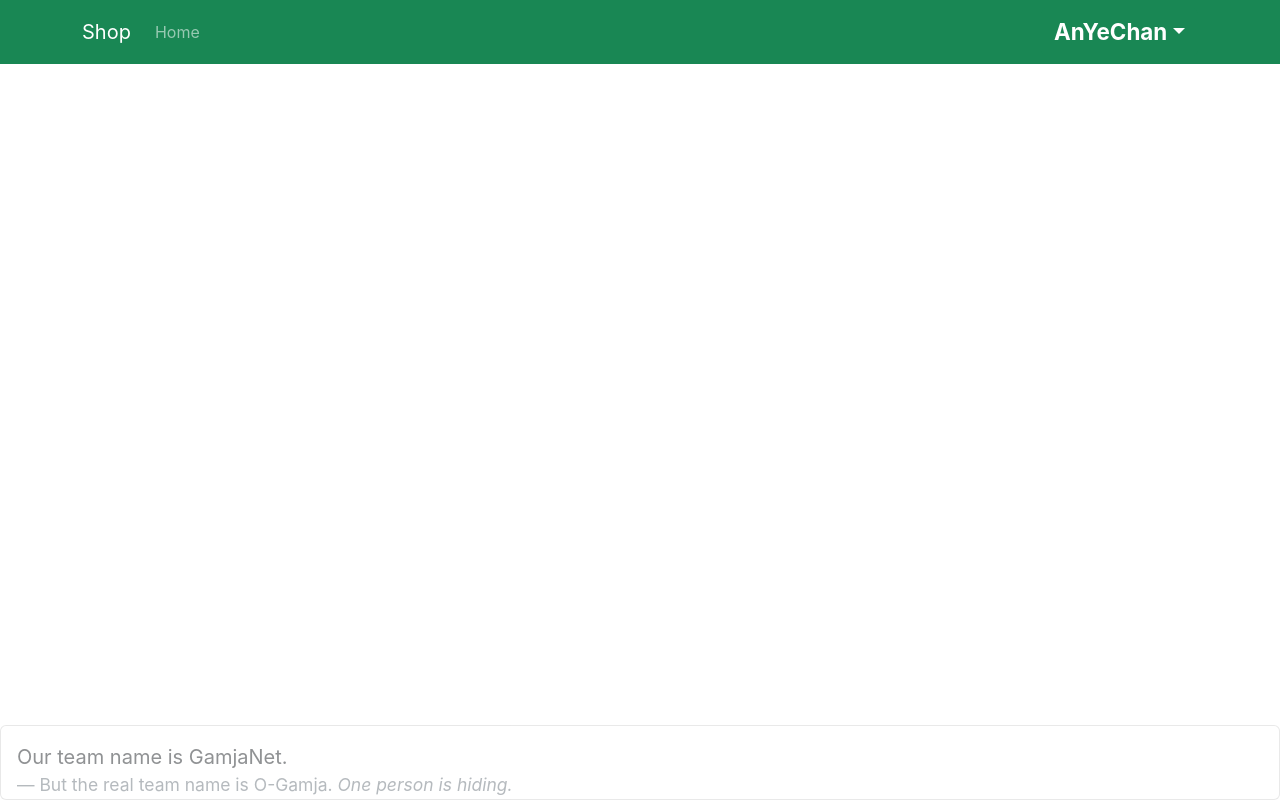
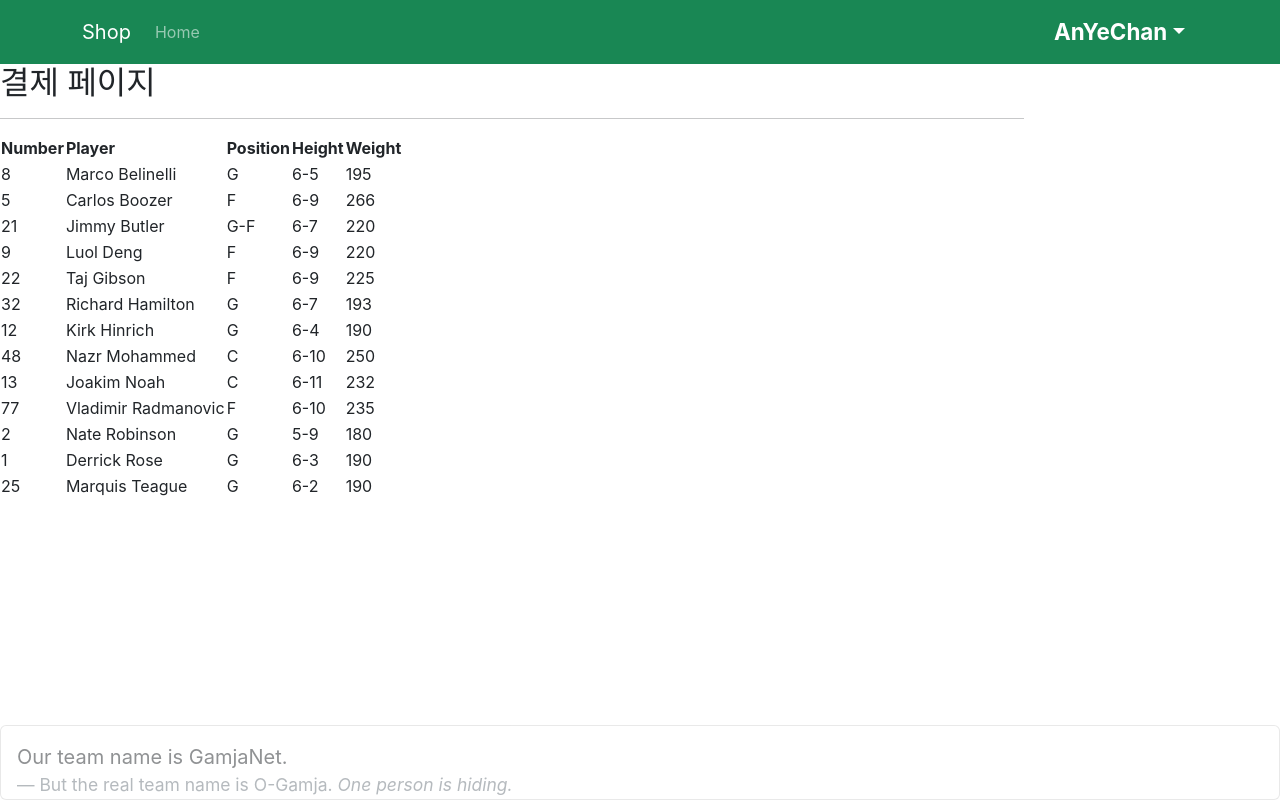
Before and after one commit to yes6686/shop4-front, a React (Create React App) app: page /direct in a window 1280 px wide. Built offline with nearby package versions, Linux system fonts and the light colour scheme.

Commit message:
added tmp directpage

```diff
--- a/src/App.css
+++ b/src/App.css
@@ -136,6 +136,7 @@
   cursor: not-allowed; /* 커서 변경 */
 }
 
+
 /* 경고 버튼 스타일 */
 .alert-warning {
   background-color: #ffc107; /* 배경색 (노란색) */
--- a/src/App.js
+++ b/src/App.js
@@ -1,4 +1,5 @@
 import './App.css';
+import './Detail.css'
 import { Route, Routes } from 'react-router-dom';
 import Header from './components/Header';
 import Footer from './components/Footer';
@@ -7,6 +8,7 @@ import Detail from './routes/Detail';
 import Cart from './routes/Cart';
 import MyPage from './routes/MyPage';
 import RecentlyViewed from './routes/RecentlyViewed';
+import Direct from './routes/Direct';
 
 function App() {
 
@@ -19,6 +21,7 @@ function App() {
           <Route path='/cart' element={<Cart/>} />
           <Route path='/myPage' element={<MyPage/>}/>
           <Route path='/recentlyViewed' element={<RecentlyViewed/>}/>
+          <Route path='/direct' element={<Direct/>}></Route>
         </Routes>
         {/* footer 박스로 클릭안되는 현상 처리 */}
         <br/><br/><br/>
--- /dev/null
+++ b/src/Detail.css
@@ -0,0 +1,17 @@
+
+.buy-button {
+    background-color: #5858FA; /* 배경색 (초록색) */
+    color: white; /* 글자색 */
+    font-size: 25px; /* 글자 크기 */
+    font-weight: bold; /* 글자 굵기 */
+    padding: 12px 20px; /* 상하, 좌우 여백 */
+    border: none; /* 테두리 없음 */
+    border-radius: 5px; /* 모서리 둥글게 */
+    cursor: pointer; /* 마우스 포인터 변경 */
+    transition: background-color 0.3s, transform 0.2s; /* 배경색과 크기 변환 애니메이션 */
+}
+
+.buy-button:hover {
+    background-color: #0404B4; /* 호버 시 배경색 (어두운 초록색) */
+    transform: scale(1.05); /* 호버 시 크기 확대 */
+}
--- a/src/routes/Detail.js
+++ b/src/routes/Detail.js
@@ -1,5 +1,5 @@
 import { useEffect, useState } from 'react';
-import { useParams } from 'react-router-dom';
+import { useNavigate, useParams } from 'react-router-dom';
 import { Nav } from 'react-bootstrap';
 import { useDispatch } from 'react-redux';
 import { addItem } from './../store/cartSlice';
@@ -13,6 +13,17 @@ function Detail() {
   let [tab, setTab] = useState(0);
   let dispatch = useDispatch();
   const [message, setMessage] = useState('');
+  let [stock, setStock] = useState();
+  let [orderNum, setOrderNum] = useState();
+  const navigator = useNavigate();
+
+  function chkCharCode(event) {
+    const validKey = /[^0-9]/g;
+    if (validKey.test(event.target)) {
+      event.target.value = event.target.value.replace(validKey, '');
+    }
+  };
+
 
   let [fade, setFade] = useState('');
 
@@ -27,6 +38,8 @@ function Detail() {
     getGoods(id)
       .then((response) => {
         setFindProduct(response.data);
+        //재고관리
+        setStock(response.data.stock);
       })
       .catch((error) => {
         console.error(error);
@@ -46,7 +59,7 @@ function Detail() {
   const handleOrderClick = () => {
     dispatch(addItem(findProduct));
     setMessage('상품이 장바구니에 추가되었습니다!'); // 메시지 설정
-    setTimeout(() => setMessage(''), 2000); // 2초 후 메시지 제거
+    setTimeout(() => setMessage(''), 10000); // 2초 후 메시지 제거
   };
 
   // 처음 detail페이제에 로드할때 해당상품 id 최근본항목에 저장하기
@@ -76,11 +89,40 @@ function Detail() {
             </p>
             <p className="product-price">price : {findProduct.price}</p>
             <p className="product-count">stock : {findProduct.stock}</p>
+
+            {/*수량입력*/}
+            <input type='number' defaultValue = '0' min={"0"} max={stock}
+            style={{height : "60px", width : "100px", marginRight : '12px', fontSize : "30px", outline:'none'}
+            }
+
+            //한글 입력방지 이벤트핸들러
+            onCompositionStart={(e)=>{
+              e.target.blur();
+              requestAnimationFrame(()=>e.target.focus())
+            }}
+
+            //stock 갯수 이상 입력 못하게하는 이벤트핸들러
+            onChange={(e) => {
+              chkCharCode(e);
+              if (e.target.value > stock) {
+                e.target.value=stock;
+              }
+              setOrderNum(e.target.value);
+            }}
+            >
+            </input>
+
+            {/*Detail.css*/}
+            <button className="buy-button"
+            onClick={() => navigator('/direct')}
+            >
+              바로구매</button>
             <button
-              className="btn btn-danger order-button"
+              className="order-button"
+              style={{marginLeft:'5px'}}
               onClick={handleOrderClick}
             >
-              order
+              장바구니
             </button>
           </div>
           {/* 메시지 표시 */}
--- /dev/null
+++ b/src/routes/Direct.js
@@ -0,0 +1,116 @@
+
+function Direct() {
+    return (
+        <div style={{width :  "80%", alignContent : "center"}}>
+            <h2>결제 페이지</h2>
+            <hr/>
+            <table>
+                <thead>
+                    <tr>
+                    <th>Number</th>
+                    <th>Player</th>
+                    <th>Position</th>
+                    <th>Height</th>
+                    <th>Weight</th>
+                    </tr>
+                </thead>
+                <tbody>
+                    <tr>
+                    <td>8</td>
+                    <td>Marco Belinelli</td>
+                    <td>G</td>
+                    <td>6-5</td>
+                    <td>195</td>
+                    </tr>
+                    <tr>
+                    <td>5</td>
+                    <td>Carlos Boozer</td>
+                    <td>F</td>
+                    <td>6-9</td>
+                    <td>266</td>
+                    </tr>
+                    <tr>
+                    <td>21</td>
+                    <td>Jimmy Butler</td>
+                    <td>G-F</td>
+                    <td>6-7</td>
+                    <td>220</td>
+                    </tr>
+                    <tr>
+                    <td>9</td>
+                    <td>Luol Deng</td>
+                    <td>F</td>
+                    <td>6-9</td>
+                    <td>220</td>
+                    </tr>
+                    <tr>
+                    <td>22</td>
+                    <td>Taj Gibson</td>
+                    <td>F</td>
+                    <td>6-9</td>
+                    <td>225</td>
+                    </tr>
+                    <tr>
+                    <td>32</td>
+                    <td>Richard Hamilton</td>
+                    <td>G</td>
+                    <td>6-7</td>
+                    <td>193</td>
+                    </tr>
+                    <tr>
+                    <td>12</td>
+                    <td>Kirk Hinrich</td>
+                    <td>G</td>
+                    <td>6-4</td>
+                    <td>190</td>
+                    </tr>
+                    <tr>
+                    <td>48</td>
+                    <td>Nazr Mohammed</td>
+                    <td>C</td>
+                    <td>6-10</td>
+                    <td>250</td>
+                    </tr>
+                    <tr>
+                    <td>13</td>
+                    <td>Joakim Noah</td>
+                    <td>C</td>
+                    <td>6-11</td>
+                    <td>232</td>
+                    </tr>
+                    <tr>
+                    <td>77</td>
+                    <td>Vladimir Radmanovic</td>
+                    <td>F</td>
+                    <td>6-10</td>
+                    <td>235</td>
+                    </tr>
+                    <tr>
+                    <td>2</td>
+                    <td>Nate Robinson</td>
+                    <td>G</td>
+                    <td>5-9</td>
+                    <td>180</td>
+                    </tr>
+                    <tr>
+                    <td>1</td>
+                    <td>Derrick Rose</td>
+                    <td>G</td>
+                    <td>6-3</td>
+                    <td>190</td>
+                    </tr>
+                    <tr>
+                    <td>25</td>
+                    <td>Marquis Teague</td>
+                    <td>G</td>
+                    <td>6-2</td>
+                    <td>190</td>
+                    </tr>
+                </tbody>
+            </table>
+        </div>
+    )
+}
+
+
+export default Direct
```
